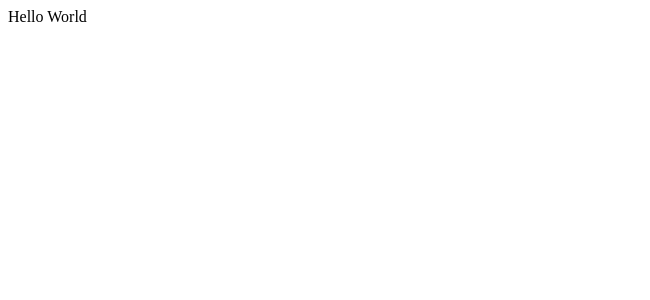
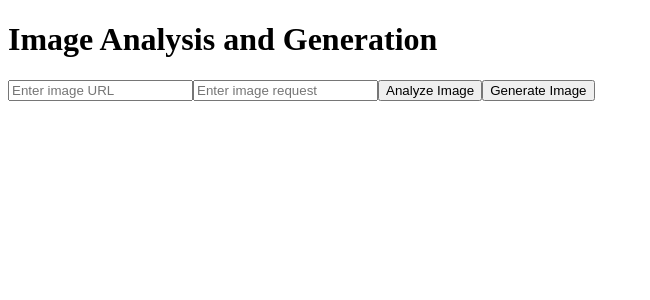
Before and after one commit to Jborro98/analyze-and-generate-images-with-Azure-AI, a React (Create React App) app: page / in a window 1280 px wide. Shown: the top 300 px of the page, without its empty margins (0-650 px from the left). Built offline with nearby package versions, Linux system fonts and the light colour scheme; the HTML template or start-up script is replaced by a standard one.

Commit message:
Add title, textbox and 2 buttons

```diff
--- a/src/App.js
+++ b/src/App.js
@@ -1,8 +1,37 @@
-import React from 'react';
+
+import React, { useState } from 'react';
 
 function App() {
-  const value = 'World';
-  return <div>Hello {value}</div>;
+  const [imageUrl, setImageUrl] = useState('');
+  const [imageRequest, setImageRequest] = useState('');
+
+  const handleImageUrlChange = (event) => {
+    setImageUrl(event.target.value);
+  };
+
+  const handleImageRequestChange = (event) => {
+    setImageRequest(event.target.value);
+  };
+
+  const handleImageAnalysis = () => {
+    // Code to trigger image analysis
+    console.log('Image analysis triggered');
+  };
+
+  const handleImageGeneration = () => {
+    // Code to trigger image generation
+    console.log('Image generation triggered');
+  };
+
+  return (
+    <div>
+      <h1>Image Analysis and Generation</h1>
+      <input type="text" value={imageUrl} onChange={handleImageUrlChange} placeholder="Enter image URL" />
+      <input type="text" value={imageRequest} onChange={handleImageRequestChange} placeholder="Enter image request" />
+      <button onClick={handleImageAnalysis}>Analyze Image</button>
+      <button onClick={handleImageGeneration}>Generate Image</button>
+    </div>
+  );
 }
 
 export default App;
```
